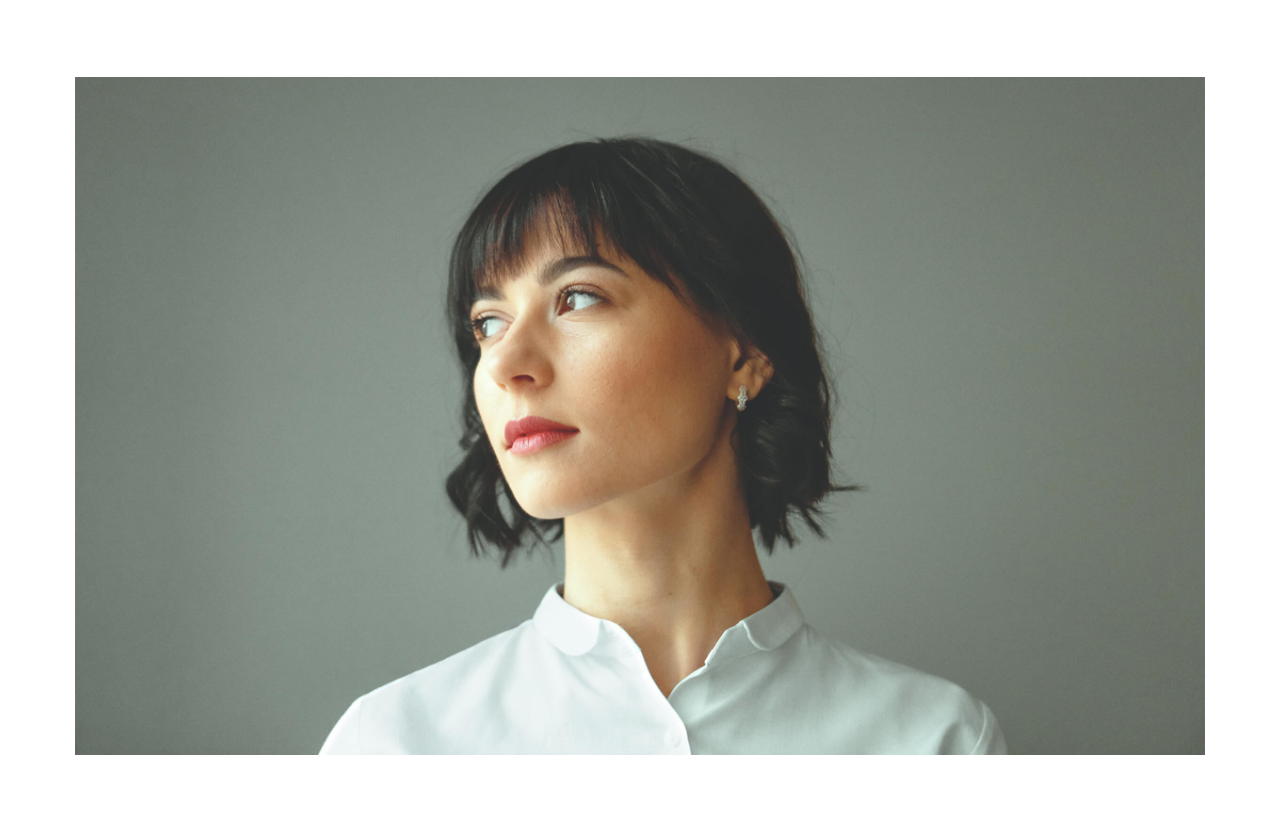
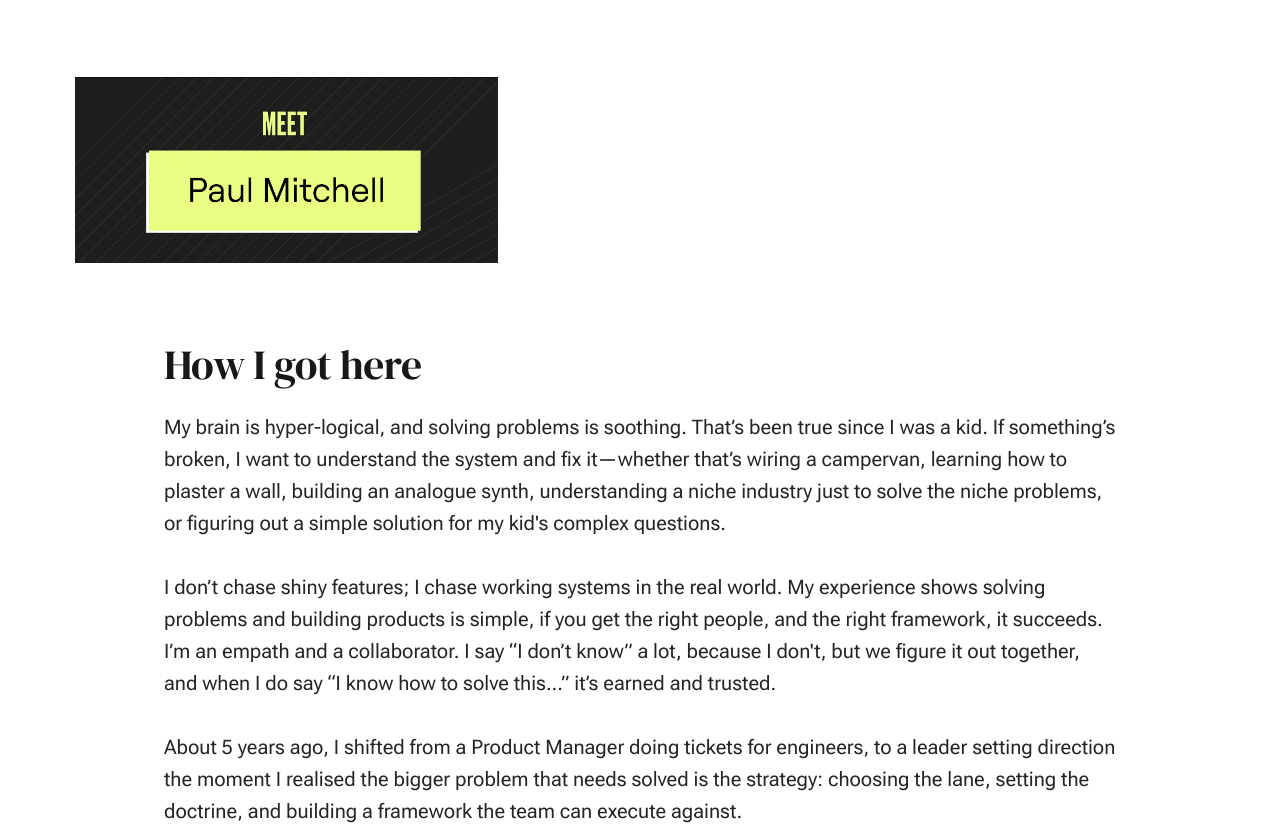
Before and after one commit to socialtippromo/socialtippromo, a plain HTML site: page ForJames.html in a window 1280 px wide. Shown: the part 1695-2525 px from the top of the page. Drawn offline with Linux system fonts and the light colour scheme.

Commit message:
image and text

```diff
--- a/ForJames.html
+++ b/ForJames.html
@@ -125,10 +125,10 @@
 					<div class="row pagemedia">
                         <d class="column xl-12">
                             <figure class="page-media">
-                                <img src="images/thumbs/about/about-1200.jpg"
-                                     srcset="images/thumbs/about/about-2400.jpg 2400w,
-                                             images/thumbs/about/about-1200.jpg 1200w,
-                                             images/thumbs/about/about-600.jpg 600w" sizes="(max-width: 2400px) 100vw, 2400px" alt="">
+                                <img src="images/meet.png"
+                                     srcset="images/meet.png 2400w,
+                                             images/meet.png 1200w,
+                                             images/meet.png 600w" sizes="(max-width: 2400px) 100vw, 2400px" alt="">
                             </figure>
                         </d>
                     </div> <!-- end pagemedia -->
@@ -151,9 +151,9 @@
 
 <p>I was made redundant for non-strategic reasons. It's fine, I don't take it personally. It clarified what I want next: work with people I admire who are trying to change an industry, not decorate it. </p>
 
-<p>Why Social Tip and why you? Because ads are dying and people trust people. We buy the car our mate says we should, we subscribe to YouTube channels based on our partners recommendations, and we listen to podcasts, because that colleague said it made them think differently. Trust in big, faceless machines is falling; trust is highest when the person recommending something has skin in the game. Social Tip can turn that truth into a product that compounds. And the BrewDog “punk” bit—do it differently, don’t wait for permission, ship fast, learn fast... that’s how I work.</p>
+<p>Why Social Tip and why you? Because ads are dying and people trust people. We buy the car our mate says we should, we subscribe to YouTube channels based on our partners recommendations, and we listen to podcasts, because that colleague said it made them think differently. Trust in big, faceless machines is falling; trust is highest when the person recommending something has skin in the game. Social Tip can turn that truth into a product that compounds. </p>
 
-<p>I’m not here to manage a backlog. I’m here to build a machine: verified recommendations that lead to conversions; conversions trigger fast, reliable payouts; payouts motivate repeat recommendations—and the loop compounds. Let's chat James, I'd like to be part of your team, and see where we can take this.
+<p>I’m not here to manage a backlog. I’m here to build a machine: verified recommendations that lead to conversions; conversions trigger fast, reliable payouts; payouts motivate repeat recommendations—and the loop compounds.
 
 
 
```
Also changed, not shown: images/meet.png (added).
